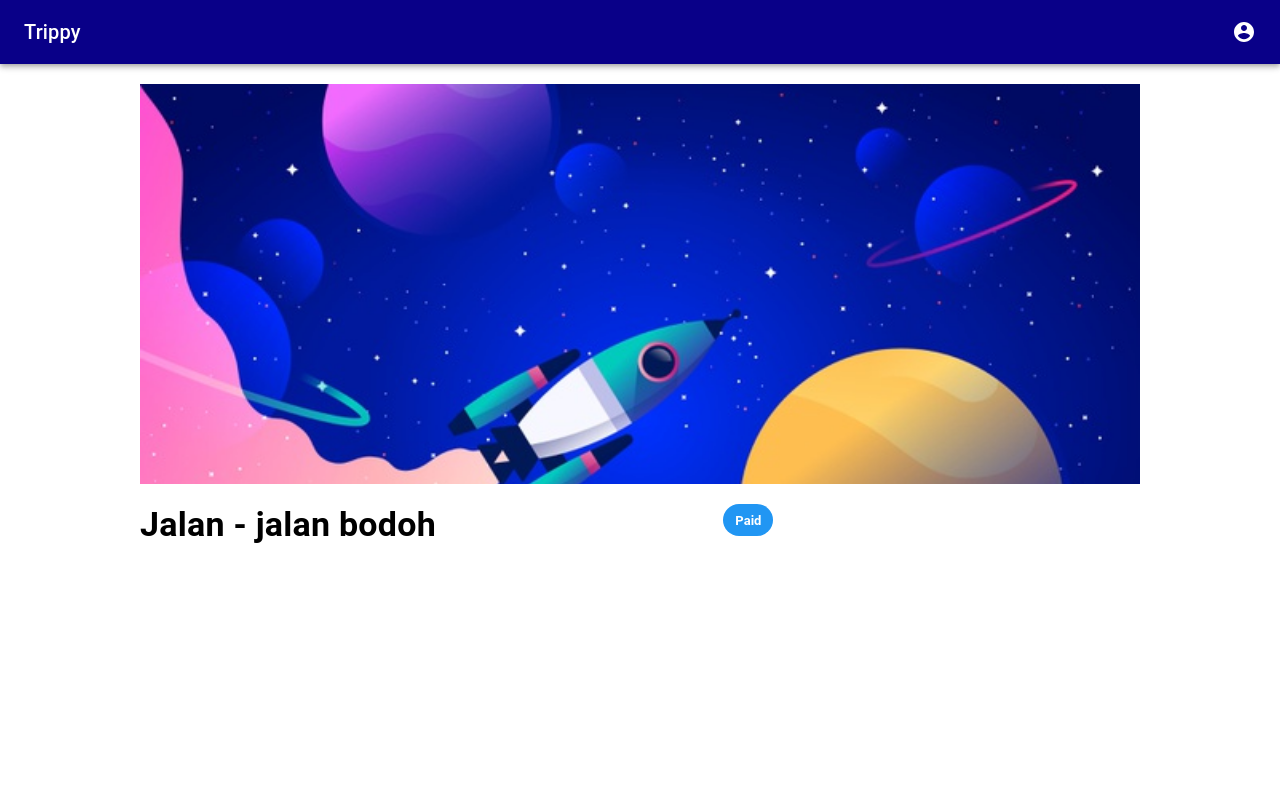
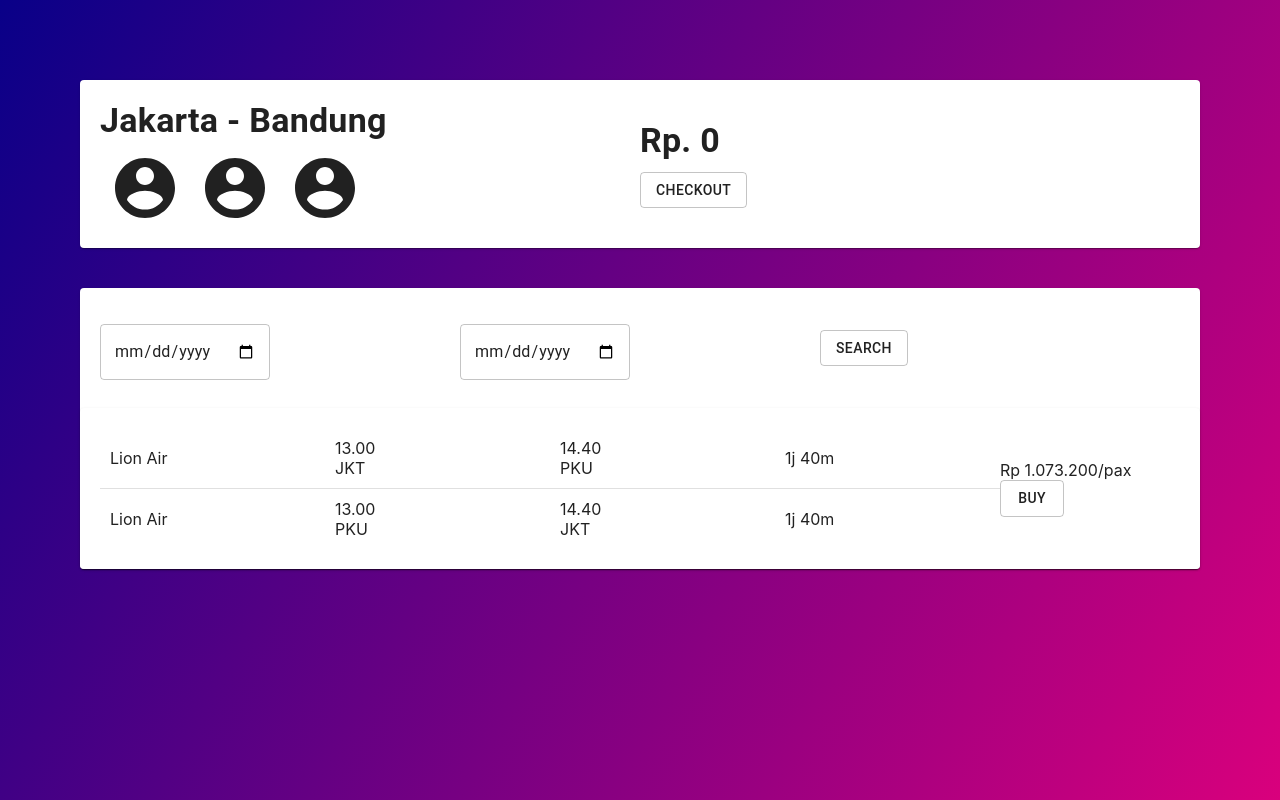
Before and after one commit to wincentrtz/bncc-hackathon, a React (Create React App) app in the folder ui/: page /album/1 in a window 1280 px wide. Shown: the top 800 px of the page. Built offline with nearby package versions, Linux system fonts and the light colour scheme.

Commit message:
Add Album Detail Page

```diff
--- a/ui/package.json
+++ b/ui/package.json
@@ -7,6 +7,7 @@
     "@material-ui/icons": "^4.2.0",
     "axios": "^0.19.0",
     "react": "^16.8.6",
+    "react-date-range": "^0.9.4",
     "react-dom": "^16.8.6",
     "react-redux": "^7.1.0",
     "react-router-dom": "^5.0.1",
--- a/ui/src/pages/AlbumDetail.jsx
+++ b/ui/src/pages/AlbumDetail.jsx
@@ -1,25 +1,38 @@
 import React from "react";
 import { makeStyles } from "@material-ui/core/styles";
-import { Typography, Grid, Chip } from "@material-ui/core";
-
-import Layout from "../components/layout";
+import {
+  Typography,
+  Grid,
+  Chip,
+  Paper,
+  Button,
+  TextField,
+  Divider
+} from "@material-ui/core";
+import AccountCircle from "@material-ui/icons/AccountCircle";
 
 const useStyles = makeStyles(theme => ({
-  background: {
-    backgroundImage: 'url("../../assets/images/login-background.jpg")',
-    backgroundSize: "cover",
-    width: "100%",
-    height: "400px"
+  root: {
+    backgroundImage: "linear-gradient(300deg, #e4007c, #090088 )",
+    padding: "80px",
+    height: "100vh"
+  },
+  albumDetailPaper: {
+    padding: "20px",
+    marginBottom: "40px"
   },
   albumTitle: {
+    marginBottom: "10px",
     fontWeight: "bolder"
   },
-  albumHeader: {
-    margin: "20px 60px"
+  iconUser: {
+    fontSize: "4.5rem"
   },
-  chip: {
-    fontWeight: "bolder",
-    color: "white"
+  formDate: {
+    padding: "20px"
+  },
+  listFlight: {
+    padding: "20px"
   }
 }));
 
@@ -28,29 +41,110 @@ const renderChipLabel = flag => (flag ? "Paid" : "Unpaid");
 
 const AlbumDetail = () => {
   const classes = useStyles();
+
+  function handleSelect(date) {
+    console.log(date); // Momentjs object
+  }
   return (
-    <div>
-      <Grid container justify="center">
-        <Grid item xs={10} className={classes.background} />
-        <Grid item xs={10} className={classes.albumHeader}>
-          <Grid container justify="space-between">
-            <Grid item xs={5}>
-              <Typography className={classes.albumTitle} variant="h4">
-                Jalan - jalan bodoh
-              </Typography>
-            </Grid>
-            <Grid item xs={5}>
-              <Chip
-                label={renderChipLabel(true)}
-                className={classes.chip}
-                style={{ backgroundColor: renderColor(true) }}
-              />
+    <div className={classes.root}>
+      <Paper className={classes.albumDetailPaper}>
+        <Grid container justify="space-around" alignItems="center">
+          <Grid item xs={6}>
+            <Typography className={classes.albumTitle} variant="h4">
+              Jakarta - Bandung
+            </Typography>
+            <Grid container>
+              <Grid item xs={2} style={{ textAlign: "center" }}>
+                <AccountCircle className={classes.iconUser} />
+              </Grid>
+              <Grid item xs={2} style={{ textAlign: "center" }}>
+                <AccountCircle className={classes.iconUser} />
+              </Grid>
+              <Grid item xs={2} style={{ textAlign: "center" }}>
+                <AccountCircle className={classes.iconUser} />
+              </Grid>
             </Grid>
           </Grid>
+          <Grid item xs={6}>
+            <Typography className={classes.albumTitle} variant="h4">
+              Rp. 0
+            </Typography>
+            <Button variant="outlined">Checkout</Button>
+          </Grid>
         </Grid>
-      </Grid>
+      </Paper>
+      <Paper>
+        <Grid container className={classes.formDate} alignItems="center">
+          <Grid item xs={4}>
+            <TextField type="date" margin="normal" variant="outlined" />
+          </Grid>
+          <Grid item xs={4}>
+            <TextField type="date" margin="normal" variant="outlined" />
+          </Grid>
+          <Grid item xs={4}>
+            <Button variant="outlined">Search</Button>
+          </Grid>
+        </Grid>
+        <Paper className={classes.listFlight}>
+          <Grid container alignItems="center">
+            <Grid item xs={10}>
+              <Grid
+                style={{ margin: "10px 10px" }}
+                container
+                alignItems="center"
+              >
+                <Grid item xs={3}>
+                  Lion Air
+                </Grid>
+                <Grid item xs={3}>
+                  13.00
+                  <br /> JKT
+                </Grid>
+                <Grid item xs={3}>
+                  14.40
+                  <br /> PKU
+                </Grid>
+                <Grid item xs={3}>
+                  1j 40m
+                </Grid>
+              </Grid>
+              <Divider />
+              <Grid
+                style={{ margin: "10px 10px" }}
+                container
+                alignItems="center"
+              >
+                <Grid item xs={3}>
+                  Lion Air
+                </Grid>
+                <Grid item xs={3}>
+                  13.00
+                  <br /> PKU
+                </Grid>
+                <Grid item xs={3}>
+                  14.40
+                  <br /> JKT
+                </Grid>
+                <Grid item xs={3}>
+                  1j 40m
+                </Grid>
+              </Grid>
+            </Grid>
+            <Grid item xs={2}>
+              <Grid container>
+                <Grid item xs={12}>
+                  Rp 1.073.200/pax
+                </Grid>
+                <Grid item xs={12}>
+                  <Button variant="outlined">BUY</Button>
+                </Grid>
+              </Grid>
+            </Grid>
+          </Grid>
+        </Paper>
+      </Paper>
     </div>
   );
 };
 
-export default Layout(AlbumDetail);
+export default AlbumDetail;
```
Also changed, not shown: 2 other files (tests, documents, lock files or other folders).
